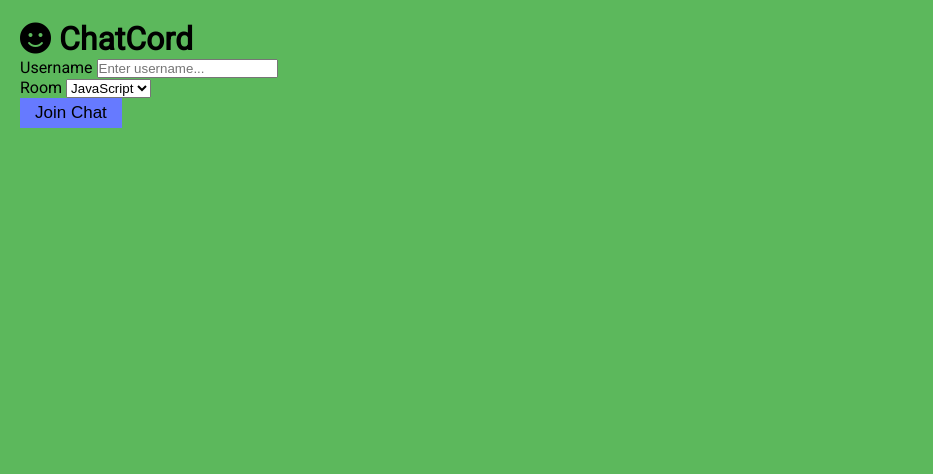
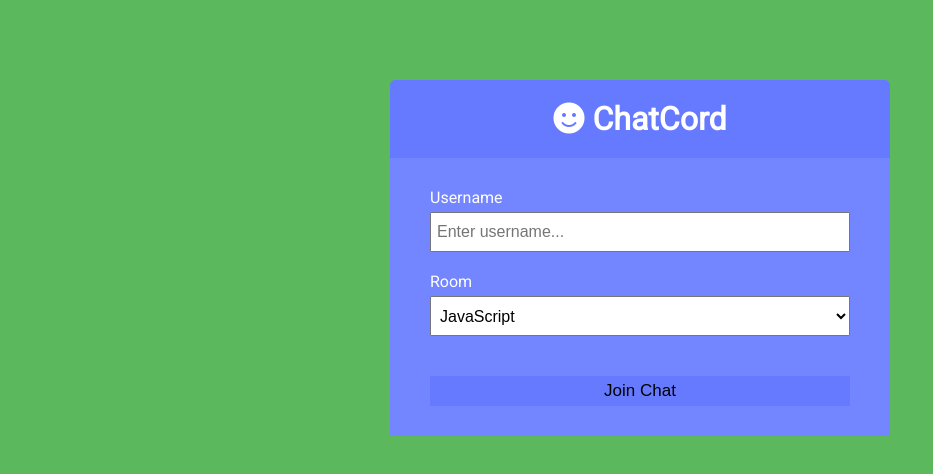
Before and after one commit to nobuyuki-tono/nodejs-socketio-chat-app, a plain HTML site: page public/index.html in a window 1280 px wide. Shown: the whole page, without its empty margins (0-933 px from the left). Drawn offline with Linux system fonts and the light colour scheme.

Commit message:
Added style for join page

```diff
--- a/public/css/style.css
+++ b/public/css/style.css
@@ -37,3 +37,58 @@ a {
 }
 
 /* Join page */
+.join-container {
+  max-width: 500px;
+  margin: 80px auto;
+  color: #fff;
+}
+
+.join-header {
+  text-align: center;
+  padding: 20px;
+  background: var(--dark-color-a);
+  border-top-left-radius: 5px;
+  border-top-right-radius: 5px;
+}
+
+.join-main {
+  padding: 30px 40px;
+  background: var(--dark-color-b);
+}
+
+.join-main p {
+  margin-bottom: 20px;
+}
+
+.join-main .form-control {
+  margin-bottom: 20px;
+}
+
+.join-main label {
+  display: block;
+  margin-bottom: 5px;
+}
+
+.join-main input[type="text"] {
+  font-size: 16px;
+  padding: 5px;
+  height: 40px;
+  width: 100%;
+}
+
+.join-main select {
+  font-size: 16px;
+  padding: 5px;
+  height: 40px;
+  width: 100%;
+}
+
+.join-main .btn {
+  margin-top: 20px;
+  width: 100%;
+}
+
+@media (max-width: 700px) {
+  .chat-main {
+  }
+}
```
